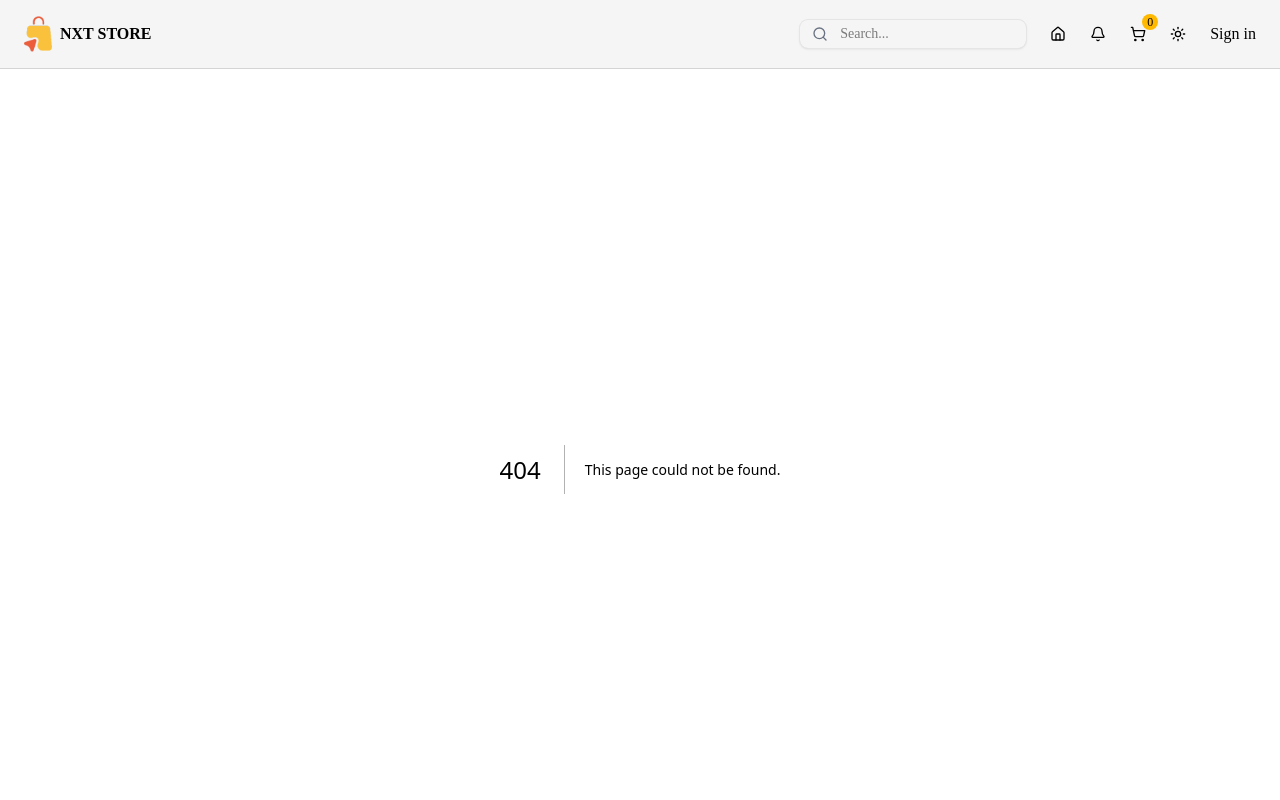
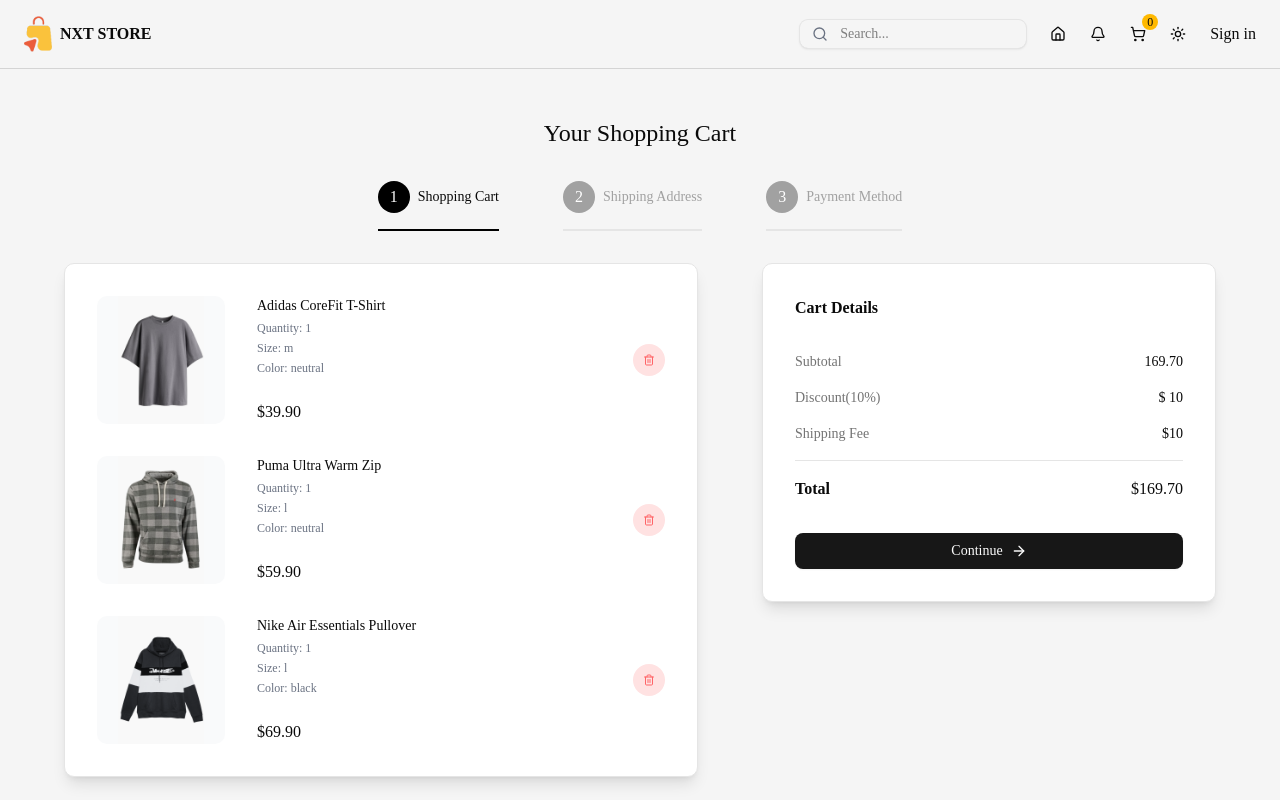
Before and after one commit to IgnatiousR/nextjs-15-ecommerce, a Next.js app: page /cart in a window 1280 px wide. Before the commit this address had no page. Shown: the top 800 px of the page. Built offline with nearby package versions, Linux system fonts and the light colour scheme; a web font is replaced by a local one.

Commit message:
Created cartpage

```diff
--- /dev/null
+++ b/src/app/cart/page.tsx
@@ -0,0 +1,209 @@
+"use client";
+
+// import PaymentForm from "@/components/PaymentForm";
+// import ShippingForm from "@/components/ShippingForm";
+// import useCartStore from "@/stores/cartStore";
+import { ArrowRight, Trash2 } from "lucide-react";
+import Image from "next/image";
+import { useRouter, useSearchParams } from "next/navigation";
+import { useState } from "react";
+import { CartItemsType, ShippingFormInputs } from "../../../types";
+import { Button } from "@/components/ui/button";
+import ShippingForm from "@/components/shipping-form";
+import PaymentForm from "@/components/payment-form";
+
+const steps = [
+  {
+    id: 1,
+    title: "Shopping Cart",
+  },
+  {
+    id: 2,
+    title: "Shipping Address",
+  },
+  {
+    id: 3,
+    title: "Payment Method",
+  },
+];
+
+// TEMPORARY
+const cartItems: CartItemsType = [
+  {
+    id: 1,
+    name: "Adidas CoreFit T-Shirt",
+    shortDescription: "Lorem ipsum dolor sit amet consect adipisicing elit lorem ipsum dolor sit.",
+    description:
+      "Lorem ipsum dolor sit amet consect adipisicing elit lorem ipsum dolor sit. Lorem ipsum dolor sit amet consect adipisicing elit lorem ipsum dolor sit. Lorem ipsum dolor sit amet consect adipisicing elit lorem ipsum dolor sit.",
+    price: 39.9,
+    sizes: ["s", "m", "l", "xl", "xxl"],
+    colors: [
+      { name: "neutral", hex: "#808080" },
+      { name: "green", hex: "#008000" },
+      { name: "purple", hex: "#800080" },
+    ],
+    images: {
+      neutral: "/products/1g.png",
+      purple: "/products/1p.png",
+      green: "/products/1gr.png",
+    },
+    quantity: 1,
+    selectedSize: "m",
+    selectedColor: "neutral",
+  },
+  {
+    id: 2,
+    name: "Puma Ultra Warm Zip",
+    shortDescription: "Lorem ipsum dolor sit amet consect adipisicing elit lorem ipsum dolor sit.",
+    description:
+      "Lorem ipsum dolor sit amet consect adipisicing elit lorem ipsum dolor sit. Lorem ipsum dolor sit amet consect adipisicing elit lorem ipsum dolor sit. Lorem ipsum dolor sit amet consect adipisicing elit lorem ipsum dolor sit.",
+    price: 59.9,
+    sizes: ["s", "m", "l", "xl"],
+    colors: [
+      { name: "neutral", hex: "#808080" },
+      { name: "green", hex: "#008000" },
+    ],
+    images: { neutral: "/products/2g.png", green: "/products/2gr.png" },
+    quantity: 1,
+    selectedSize: "l",
+    selectedColor: "neutral",
+  },
+  {
+    id: 3,
+    name: "Nike Air Essentials Pullover",
+    shortDescription: "Lorem ipsum dolor sit amet consect adipisicing elit lorem ipsum dolor sit.",
+    description:
+      "Lorem ipsum dolor sit amet consect adipisicing elit lorem ipsum dolor sit. Lorem ipsum dolor sit amet consect adipisicing elit lorem ipsum dolor sit. Lorem ipsum dolor sit amet consect adipisicing elit lorem ipsum dolor sit.",
+    price: 69.9,
+    sizes: ["s", "m", "l"],
+    colors: [
+      { name: "green", hex: "#008000" },
+      { name: "blue", hex: "#000080" },
+      { name: "black", hex: "#00000000" },
+    ],
+    images: {
+      green: "/products/3gr.png",
+      blue: "/products/3b.png",
+      black: "/products/3bl.png",
+    },
+    quantity: 1,
+    selectedSize: "l",
+    selectedColor: "black",
+  },
+];
+
+const CartPage = () => {
+  const searchParams = useSearchParams();
+  const router = useRouter();
+  const [shippingForm, setShippingForm] = useState<ShippingFormInputs>();
+
+  const activeStep = parseInt(searchParams.get("step") || "1");
+
+  // const { cart, removeFromCart } = useCartStore();
+  return (
+    <div className="flex flex-col gap-8 items-center justify-center mt-12">
+      {/* TITLE */}
+      <h1 className="text-2xl font-medium">Your Shopping Cart</h1>
+      {/* STEPS */}
+      <div className="flex flex-col lg:flex-row items-center gap-8 lg:gap-16">
+        {steps.map((step) => (
+          <div
+            className={`flex items-center gap-2 border-b-2 pb-4 ${
+              step.id === activeStep ? "border-black dark:border-white " : "border-neutral-200 dark:border-neutral-700"
+            }`}
+            key={step.id}
+          >
+            <div
+              className={`w-6 h-6 rounded-full text-white dark:text-black p-4 flex items-center justify-center ${
+                step.id === activeStep ? "bg-black dark:bg-white" : "bg-neutral-400"
+              }`}
+            >
+              {step.id}
+            </div>
+            <p className={`text-sm font-medium ${step.id === activeStep ? "" : "text-neutral-400"}`}>{step.title}</p>
+          </div>
+        ))}
+      </div>
+      {/* STEPS & DETAILS */}
+      <div className="w-full flex flex-col lg:flex-row gap-16">
+        {/* STEPS */}
+        <div className="w-full lg:w-7/12 shadow-lg border-1 bg-white dark:bg-black p-8 rounded-lg flex flex-col gap-8">
+          {activeStep === 1 ? (
+            cartItems.map((item) => (
+              // SINGLE CART ITEM
+              <div className="flex items-center justify-between" key={item.id + item.selectedSize + item.selectedColor}>
+                {/* IMAGE AND DETAILS */}
+                <div className="flex gap-8">
+                  {/* IMAGE */}
+                  <div className="relative w-32 h-32 bg-gray-50 rounded-lg overflow-hidden">
+                    <Image src={item.images[item.selectedColor]} alt={item.name} fill className="object-contain" />
+                  </div>
+                  {/* ITEM DETAILS */}
+                  <div className="flex flex-col justify-between">
+                    <div className="flex flex-col gap-1">
+                      <p className="text-sm font-medium">{item.name}</p>
+                      <p className="text-xs text-gray-500">Quantity: {item.quantity}</p>
+                      <p className="text-xs text-gray-500">Size: {item.selectedSize}</p>
+                      <p className="text-xs text-gray-500">Color: {item.selectedColor}</p>
+                    </div>
+                    <p className="font-medium">${item.price.toFixed(2)}</p>
+                  </div>
+                </div>
+                {/* DELETE BUTTON */}
+                <button
+                  // onClick={() => removeFromCart(item)}
+                  className="w-8 h-8 rounded-full bg-red-100 hover:bg-red-200 transition-all duration-300 text-red-400 flex items-center justify-center cursor-pointer"
+                >
+                  <Trash2 className="w-3 h-3" />
+                </button>
+              </div>
+            ))
+          ) : activeStep === 2 ? (
+            <ShippingForm setShippingForm={setShippingForm} />
+          ) : activeStep === 3 && shippingForm ? (
+            <PaymentForm />
+          ) : (
+            <p className="text-sm text-gray-500">Please fill in the shipping form to continue.</p>
+          )}
+        </div>
+        {/* DETAILS */}
+        <div className="w-full lg:w-5/12 shadow-lg border-1 bg-white dark:bg-black  p-8 rounded-lg flex flex-col gap-8 h-max">
+          <h2 className="font-semibold">Cart Details</h2>
+          <div className="flex flex-col gap-4">
+            <div className="flex justify-between text-sm">
+              <p className="text-neutral-500">Subtotal</p>
+              <p className="font-medium">
+                {/* ${cart.reduce((acc, item) => acc + item.price * item.quantity, 0).toFixed(2)} */}
+                {cartItems.reduce((acc, item) => acc + item.price * item.quantity, 0).toFixed(2)}
+              </p>
+            </div>
+            <div className="flex justify-between text-sm">
+              <p className="text-neutral-500">Discount(10%)</p>
+              <p className="font-medium">$ 10</p>
+            </div>
+            <div className="flex justify-between text-sm">
+              <p className="text-neutral-500">Shipping Fee</p>
+              <p className="font-medium">$10</p>
+            </div>
+            <hr className="border-neutral-200" />
+            <div className="flex justify-between">
+              <p className=" font-semibold">Total</p>
+              <p className="font-medium">
+                {/* ${cart.reduce((acc, item) => acc + item.price * item.quantity, 0).toFixed(2)} */}$
+                {cartItems.reduce((acc, item) => acc + item.price * item.quantity, 0).toFixed(2)}
+              </p>
+            </div>
+          </div>
+          {activeStep === 1 && (
+            <Button className="cursor-pointer" onClick={() => router.push("/cart?step=2", { scroll: false })}>
+              Continue
+              <ArrowRight className="w-3 h-3" />
+            </Button>
+          )}
+        </div>
+      </div>
+    </div>
+  );
+};
+
+export default CartPage;
```
